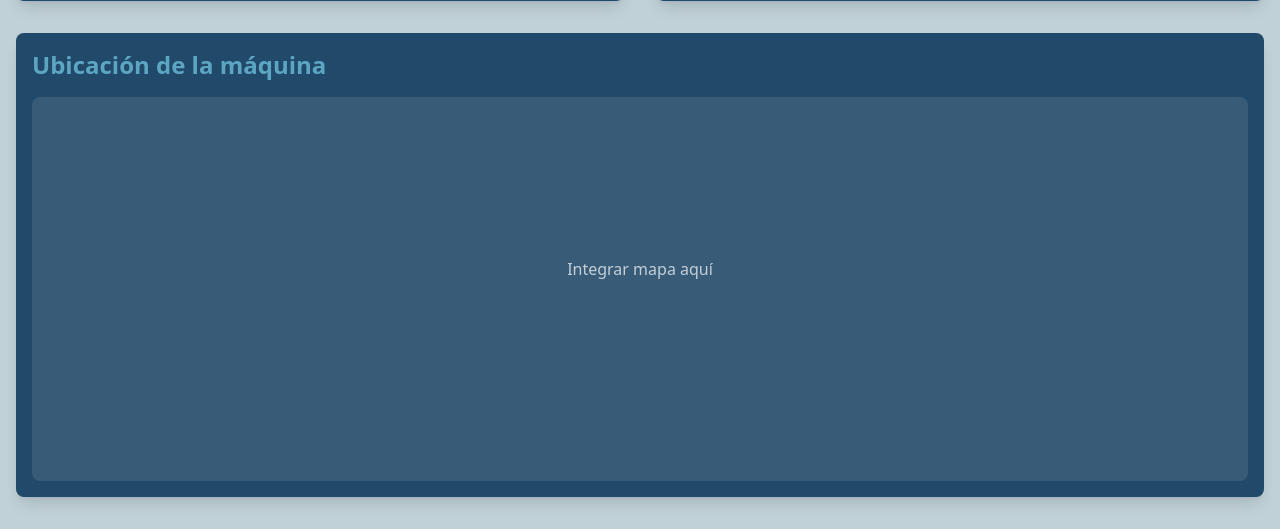
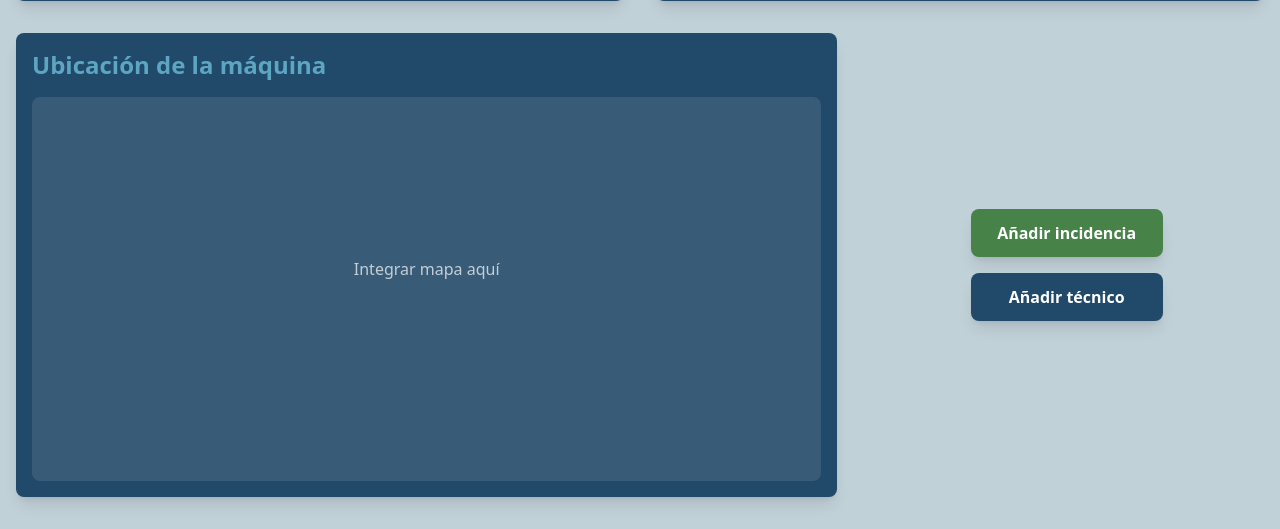
Before and after one commit to arnaugt25/Tot-Maquina, a PHP site: page /App/Views/maquina.php in a window 1280 px wide. Shown: the part 659-1188 px from the top of the page. Run offline with PHP 8.4, Linux system fonts and the light colour scheme; style sheets or scripts are compiled from the project's sources; some libraries are stand-ins or nearby versions.

Commit message:
Diseño completo de la maquina individual

```diff
--- a/App/Views/maquina.php
+++ b/App/Views/maquina.php
@@ -105,12 +105,23 @@
       </div>
     </div>
 
-    <!-- Mapa de ubicación -->
-    <div class="mt-8 bg-[#214969] p-4 rounded-lg shadow-lg">
-      <h2 class="text-2xl font-semibold mb-4 text-[#5DA6C3]">Ubicación de la máquina</h2>
-      <div class="w-full h-96 bg-white/10 rounded-lg">
-        <!-- Aquí puedes integrar tu mapa (Google Maps, Leaflet, etc.) -->
-        <p class="text-center py-40 text-white/70">Integrar mapa aquí</p>
+    <!-- Mapa de ubicación y botones -->
+    <div class="mt-8 grid grid-cols-1 md:grid-cols-3 gap-8">
+      <div class="md:col-span-2 bg-[#214969] p-4 rounded-lg shadow-lg">
+        <h2 class="text-2xl font-semibold mb-4 text-[#5DA6C3]">Ubicación de la máquina</h2>
+        <div class="w-full h-96 bg-white/10 rounded-lg">
+          <!-- Aquí puedes integrar tu mapa (Google Maps, Leaflet, etc.) -->
+          <p class="text-center py-40 text-white/70">Integrar mapa aquí</p>
+        </div>
+      </div>
+
+      <div class="flex flex-col items-center justify-center space-y-4">
+        <button class="bg-[#478249] hover:bg-[#5DA6C3] text-white font-bold py-3 px-6 rounded-lg transition-colors duration-300 shadow-lg hover:shadow-xl w-48">
+          Añadir incidencia
+        </button>
+        <button class="bg-[#214969] hover:bg-[#5DA6C3] text-white font-bold py-3 px-6 rounded-lg transition-colors duration-300 shadow-lg hover:shadow-xl w-48">
+          Añadir técnico
+        </button>
       </div>
     </div>
   </main>
```
